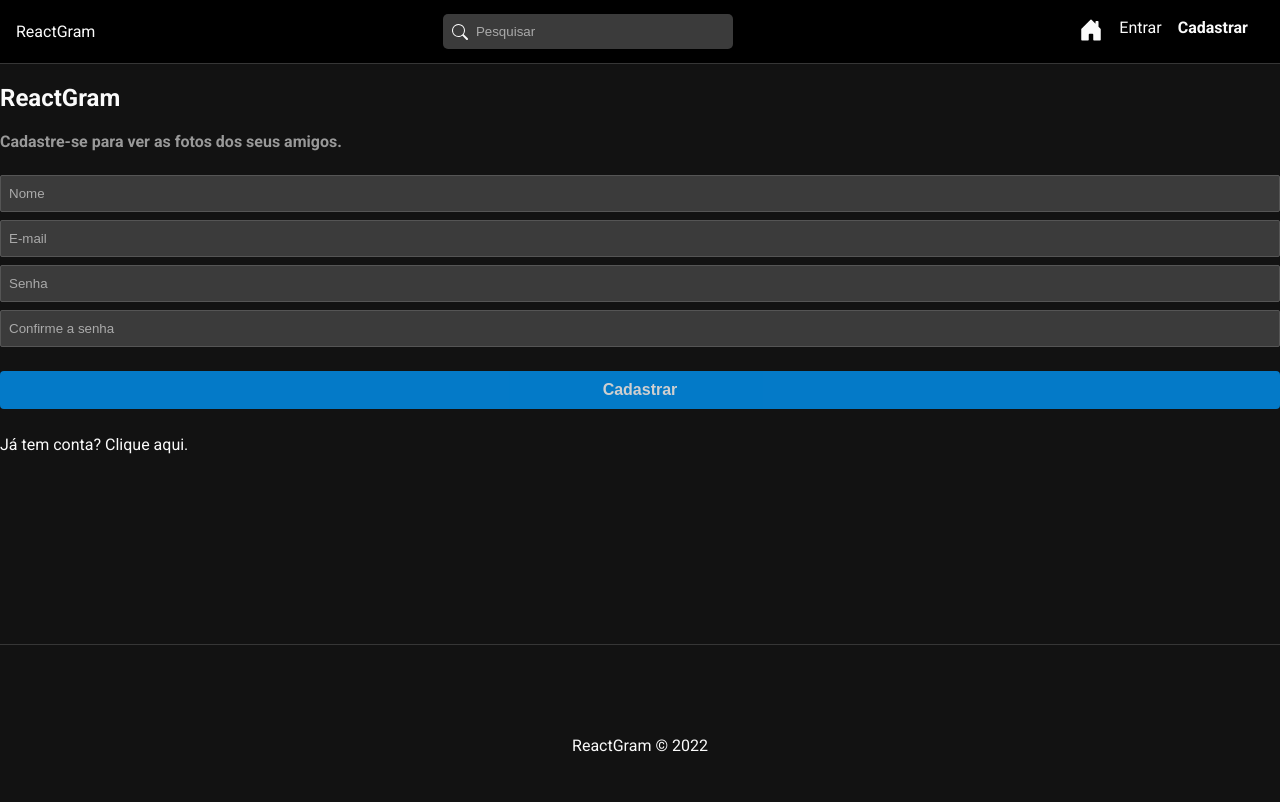
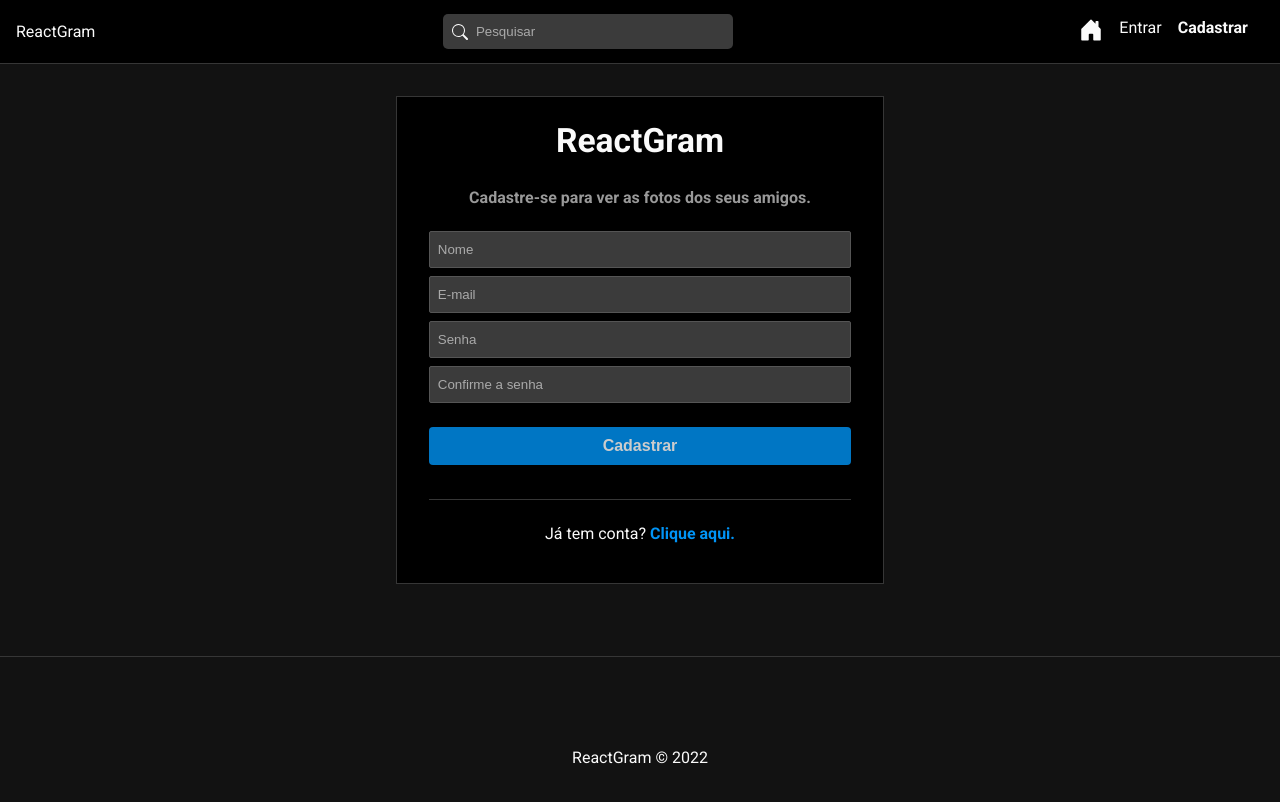
Before and after one commit to leogama09/reactgram-project, a React (Create React App) app in the folder REACTGRAM/frontend/: page /register in a window 1280 px wide. Shown: the top 802 px of the page. Built offline with nearby package versions, Linux system fonts and the light colour scheme; the HTML template or start-up script is replaced by a standard one.

Commit message:
Update Register.js

```diff
--- a/REACTGRAM/frontend/src/pages/Auth/Register.js
+++ b/REACTGRAM/frontend/src/pages/Auth/Register.js
@@ -14,7 +14,7 @@ const Register = () => {
   }
 
   return (
-    <div>
+    <div id="register">
       <h2>ReactGram</h2>
       <p className="subtitle">Cadastre-se para ver as fotos dos seus amigos.</p>
       <form onSubmit={handleSubmit}>
```
